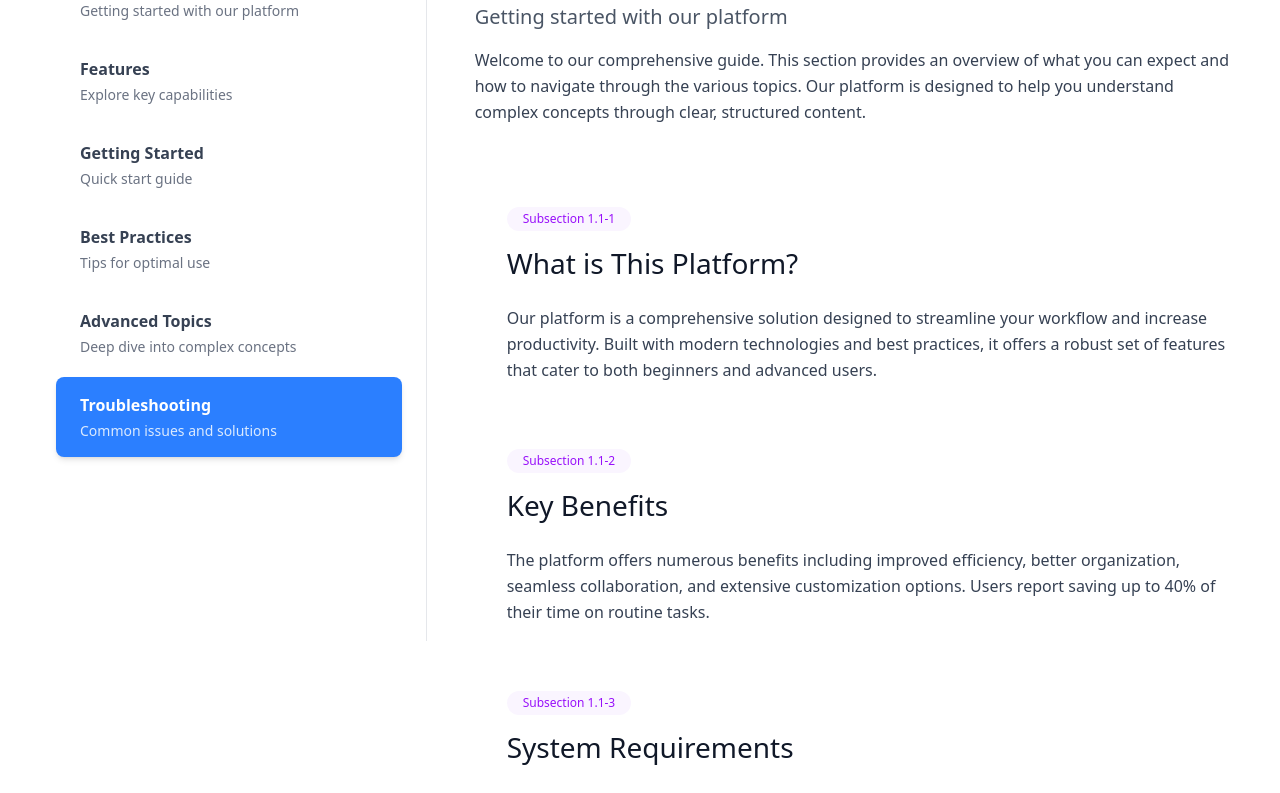
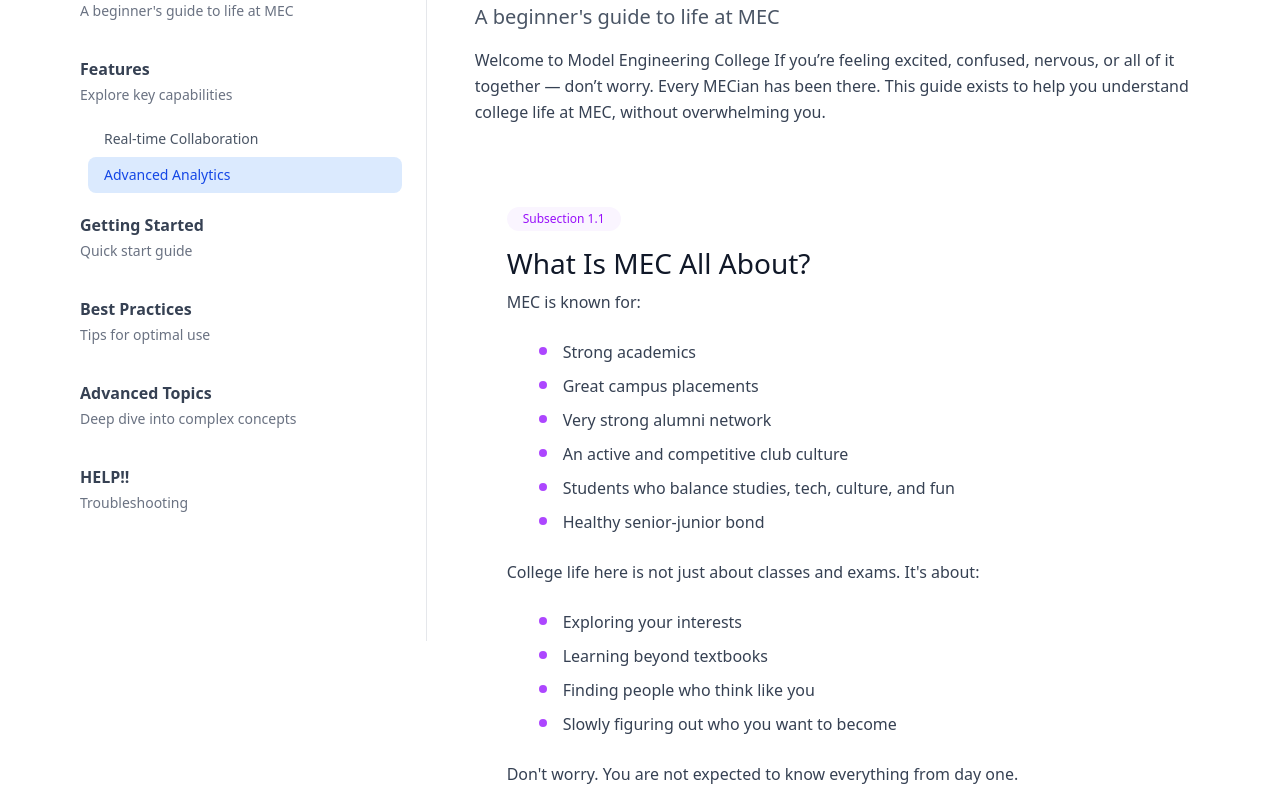
Before and after one commit to Akash-Ashok-Dev/EduQuest, a React (Vite) app: page / in a window 1280 px wide. Shown: the part 680-1473 px from the top of the page. Built offline with nearby package versions, Linux system fonts and the light colour scheme.

Commit message:
Added MEC's Fresher's Guide

```diff
--- a/src/App.tsx
+++ b/src/App.tsx
@@ -10,28 +10,58 @@ const App: React.FC = () => {
   const contentItems: ContentItem[] = [
     {
       id: "1",
-      title: "Introduction",
-      description: "Getting started with our platform",
+      title: "MEC Fresher Compass",
+      description: "A beginner's guide to life at MEC",
       content:
-        "Welcome to our comprehensive guide. This section provides an overview of what you can expect and how to navigate through the various topics. Our platform is designed to help you understand complex concepts through clear, structured content.",
+        "Welcome to Model Engineering College If you’re feeling excited, confused, nervous, or all of it together — don’t worry. Every MECian has been there. This guide exists to help you understand college life at MEC, without overwhelming you.",
       subItems: [
         {
-          id: "1-1",
-          title: "What is This Platform?",
+          id: "1.1",
+          title: "What Is MEC All About?",
           content:
-            "Our platform is a comprehensive solution designed to streamline your workflow and increase productivity. Built with modern technologies and best practices, it offers a robust set of features that cater to both beginners and advanced users.",
+            "MEC is known for:\n• Strong academics\n• Great campus placements\n• Very strong alumni network\n• An active and competitive club culture\n• Students who balance studies, tech, culture, and fun\n• Healthy senior-junior bond\n\nCollege life here is not just about classes and exams. It's about:\n• Exploring your interests\n• Learning beyond textbooks\n• Finding people who think like you\n• Slowly figuring out who you want to become\n\nDon't worry. You are not expected to know everything from day one.",
         },
         {
-          id: "1-2",
-          title: "Key Benefits",
+          id: "1.2",
+          title: "The Academic System",
           content:
-            "The platform offers numerous benefits including improved efficiency, better organization, seamless collaboration, and extensive customization options. Users report saving up to 40% of their time on routine tasks.",
+            "During induction, you'll hear many new terms. Let's slow it down.\n\n**Grading & Exams**\n\nYour performance is measured using CGPA. Marks come from:\n• Internal assessments (tests, assignments, labs)\n• Attendance\n• End semester exams (KTU exams)\n• Consistency matters more than last-minute study\n\n**Attendance**\n\nAttendance is important and monitored. Missing too many classes can cause problems later. You need a minimum of 75% to be able to write the exams. For most subjects, you need only 85% to get full 5 marks for attendance.\n\nPro tip: Don't ignore attendance thinking \"I'll manage later\"\n\n**Labs & Assignments**\n\nLabs are as important as theory. Assignments help you stay regular — don't treat them lightly.",
         },
         {
-          id: "1-3",
-          title: "System Requirements",
+          id: "1.3",
+          title: "Induction Programs",
           content:
-            "To use our platform, you need a modern web browser (Chrome, Firefox, Safari, or Edge), a stable internet connection, and at least 4GB of RAM. Mobile devices running iOS 12+ or Android 8+ are also supported.",
+            "Induction programs try to explain everything at once:\n• Academic rules\n• College culture\n• Clubs\n• Opportunities\n\nIt's totally normal if you don't remember everything, or feel lost and as if things are rushed.\n\nThat's exactly why MEC Fresher Compass exists — you can come back and read things at your own pace.",
+        },
+        {
+          id: "1.4",
+          title: "Clubs at MEC",
+          content:
+            "MEC has many clubs — technical, cultural, sports, and social.\n\n**What You Should Know**\n• You don't need to join everything. But it's always great to try out new things\n• Clubs will come one after another — that's normal\n• Each club focuses on a different domain\n• A lot of clubs only take in 2nd years and above as members. But you can still participate in their events\n\n**Types of Clubs**\n• Technical clubs – coding, electronics, robotics, design, research\n• Cultural clubs – music, dance, drama, arts\n• Sports & fitness\n• Social & outreach clubs",
+        },
+        {
+          id: "1.5",
+          title: "Choosing Clubs",
+          content:
+            "\"Everyone Is Joining Something… What Should I Do?\"\n\nThis pressure is very real.\n\nRemember:\n• College is not a race\n• Joining a club just because others are joining won't help you\n• It's okay to observe first, attend intro sessions, ask seniors questions and then take a decision\n\nBest approach: Pick one thing you are curious about, not what looks popular.",
+        },
+        {
+          id: "1.6",
+          title: "Managing the First Few Weeks",
+          content:
+            "**Do This**\n• Focus on understanding subjects\n• Make a simple routine\n• Talk to seniors and classmates\n• Use tools like reminders and to-do lists\n\n**Avoid**\n• Comparing your journey with others\n• Overloading yourself with clubs immediately\n• Panicking about CGPA in the first month\n\nCollege is a marathon, not a sprint 🏃‍♂️",
+        },
+        {
+          id: "1.7",
+          title: "Common Fresher Questions",
+          content:
+            "**Q: Is first year very important?**\nYes — it sets your foundation and habits.\n\n**Q: Can I survive without joining clubs?**\nYes. Clubs are opportunities, not obligations.\n\n**Q: What if I miss a club registration?**\nHappens to everyone. There will be more chances.\n\n**Q: Is CGPA everything?**\nNo. Skills, consistency, and experience matter a lot.",
+        },
+        {
+          id: "1.8",
+          title: "Word of Advice",
+          content:
+            "All of this can be a lot to take in at first. But don't worry.\n\nYou don't have to figure everything out today.\n\nYou don't have to be perfect.\n\nYou just have to start.\n\nMEC Fresher Compass is here to guide you — step by step, without pressure.\n\nWelcome to MEC 🎓\n\nYour journey starts here.",
         },
       ],
     },
@@ -93,10 +123,10 @@ const App: React.FC = () => {
     },
     {
       id: "6",
-      title: "Troubleshooting",
-      description: "Common issues and solutions",
+      title: "HELP!!",
+      description: "Troubleshooting",
       content:
-        "Encountering problems? This comprehensive troubleshooting guide addresses the most common issues users face. Find step-by-step solutions, diagnostic tools, and when to contact support.",
+        "Encountering problems? Ask for help with your friends and if you want, with your seniors. We are always happy to help",
     },
   ];
 
--- a/src/components/Content.tsx
+++ b/src/components/Content.tsx
@@ -52,10 +52,68 @@ const Content: React.FC<ContentProps> = ({ items, sectionRefs, onScroll }) => {
 
           return (
             <div key={content.id}>
+              {/* Render the appropriate layout */}
               <LayoutComponent content={content} sectionRefs={sectionRefs} />
 
+              {/* Sub Sections (same for all layouts) */}
               {content.subItems &&
-                content.subItems.map((subItem) => (
+                content.subItems.map((subItem) => {
+                  // Parse content to separate paragraphs and bullet points
+                  const contentLines = subItem.content.split("\n");
+                  const parsedContent: Array<{
+                    type: "paragraph" | "bullets" | "heading";
+                    content: string | string[];
+                  }> = [];
+                  let currentBullets: string[] = [];
+
+                  contentLines.forEach((line, index) => {
+                    const trimmedLine = line.trim();
+
+                    // Check if it's a bullet point (starts with •)
+                    if (trimmedLine.startsWith("•")) {
+                      currentBullets.push(trimmedLine.substring(1).trim());
+                    } else {
+                      // If we have accumulated bullets, add them first
+                      if (currentBullets.length > 0) {
+                        parsedContent.push({
+                          type: "bullets",
+                          content: currentBullets,
+                        });
+                        currentBullets = [];
+                      }
+
+                      // Check if it's a heading (starts with **)
+                      if (
+                        trimmedLine.startsWith("**") &&
+                        trimmedLine.endsWith("**")
+                      ) {
+                        const headingText = trimmedLine.slice(2, -2);
+                        parsedContent.push({
+                          type: "heading",
+                          content: headingText,
+                        });
+                      } else if (trimmedLine.length > 0) {
+                        // It's a regular paragraph
+                        parsedContent.push({
+                          type: "paragraph",
+                          content: trimmedLine,
+                        });
+                      }
+                    }
+
+                    // Handle any remaining bullets at the end
+                    if (
+                      index === contentLines.length - 1 &&
+                      currentBullets.length > 0
+                    ) {
+                      parsedContent.push({
+                        type: "bullets",
+                        content: currentBullets,
+                      });
+                    }
+                  });
+
+                  return (
                     <div
                       key={subItem.id}
                       ref={(el) => {
@@ -68,18 +126,59 @@ const Content: React.FC<ContentProps> = ({ items, sectionRefs, onScroll }) => {
                       <div className="max-w-3xl">
                         <div className="mb-3">
                           <span className="inline-block px-3 py-1 text-xs font-medium text-purple-600 bg-purple-50 rounded-full">
-                          Subsection {content.id}.{subItem.id}
+                            Subsection {subItem.id}
                           </span>
                         </div>
-                      <h3 className="text-3xl font-bold text-gray-900 mb-4">
+                        <h3 className="text-3xl font-bold text-gray-900 mb-6">
                           {subItem.title}
                         </h3>
-                      <div className="prose text-gray-700 leading-relaxed">
-                        {subItem.content}
+
+                        {/* Render mixed content */}
+                        <div className="space-y-4">
+                          {parsedContent.map((block, blockIndex) => {
+                            if (block.type === "bullets") {
+                              return (
+                                <ul key={blockIndex} className="space-y-2 my-4">
+                                  {(block.content as string[]).map(
+                                    (point, pointIndex) => (
+                                      <li
+                                        key={pointIndex}
+                                        className="flex items-start gap-3"
+                                      >
+                                        <span className="shrink-0 w-2 h-2 bg-purple-500 rounded-full mt-2"></span>
+                                        <span className="text-gray-700 leading-relaxed">
+                                          {point}
+                                        </span>
+                                      </li>
+                                    )
+                                  )}
+                                </ul>
+                              );
+                            } else if (block.type === "heading") {
+                              return (
+                                <h4
+                                  key={blockIndex}
+                                  className="text-xl font-bold text-gray-900 mt-6 mb-3"
+                                >
+                                  {block.content}
+                                </h4>
+                              );
+                            } else {
+                              return (
+                                <p
+                                  key={blockIndex}
+                                  className="text-gray-700 leading-relaxed"
+                                >
+                                  {block.content}
+                                </p>
+                              );
+                            }
+                          })}
                         </div>
                       </div>
                     </div>
-                ))}
+                  );
+                })}
             </div>
           );
         })}
```
Lines whose indentation alone changed are shown as unchanged.
